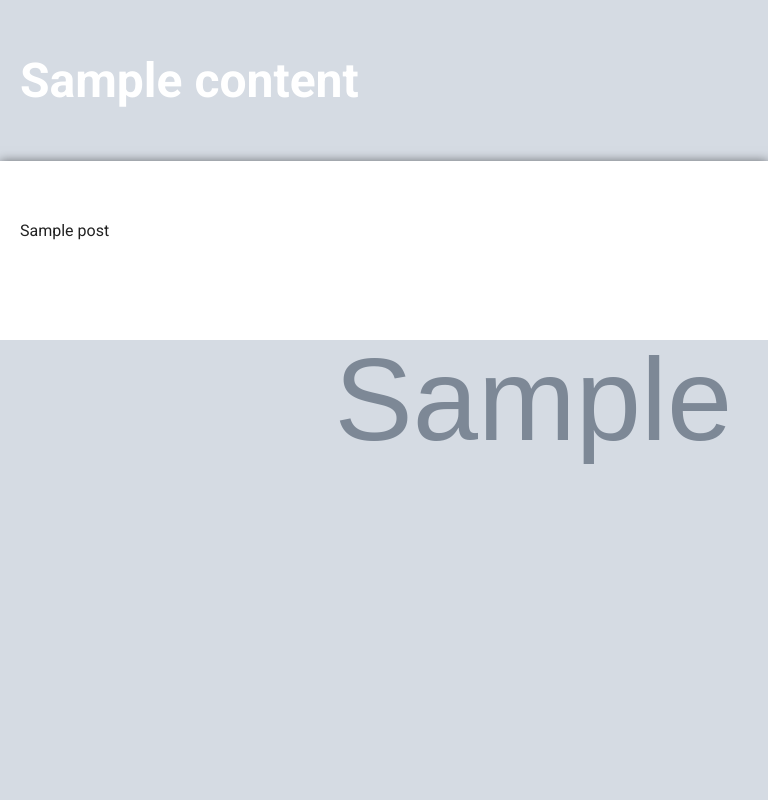
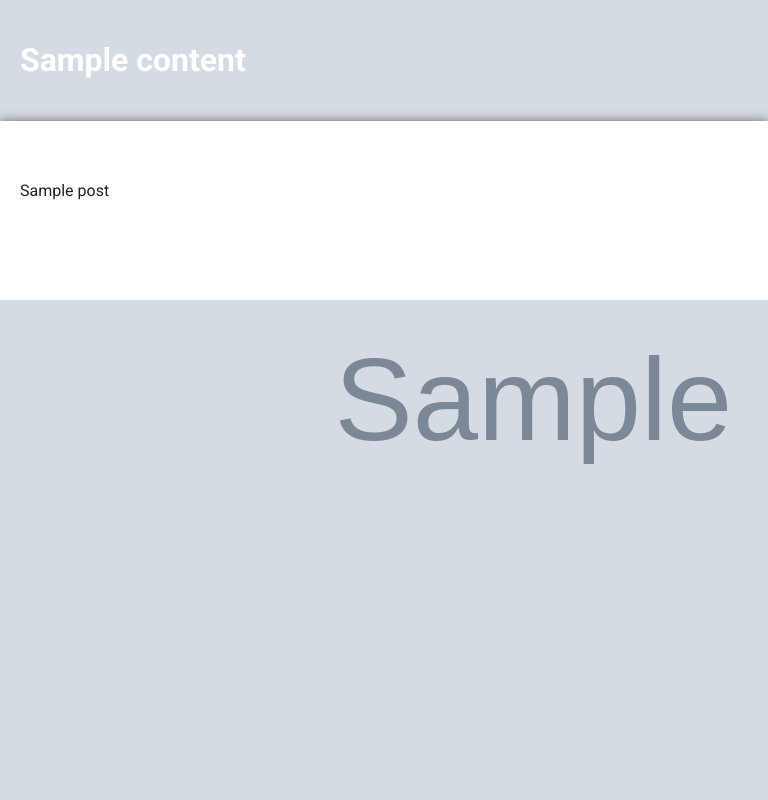
Before and after one commit to kyleissuper/kyletan, a Flask app: template templates/post.html in a window 768 px wide. Run offline with Flask 2, Linux system fonts and the light colour scheme; the template is opened without the code that fills it: most values are stand-ins (such as "Sample title", 1, 10 or a date in 2020); grey boxes marked "Sample" are stand-in pictures; parts of the project's set-up code (start-up, migrations or seed data) failed here and were passed over.

Commit message:
Updated response styling

```diff
--- a/static/style.css
+++ b/static/style.css
@@ -13,6 +13,9 @@
         max-width: 540px;
         padding-right: Calc( 100% - 540px - 20px );
     }
+    .post_title {
+        max-width: 540px;
+    }
 }
 
 @media (max-width: 800px) {
@@ -24,6 +27,9 @@
     }
     .page_title h1 {
         font-size: 3em;
+    }
+    .post_title h1 {
+        font-size: 2em;
     }
     .main iframe {
         height: 550px;
```
